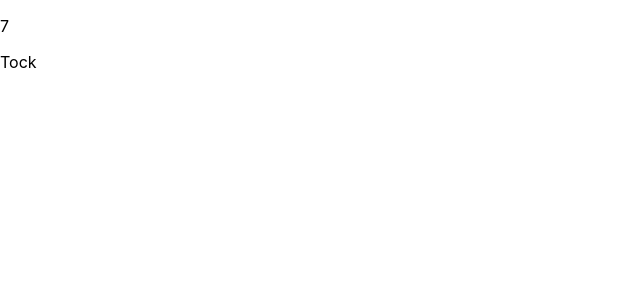
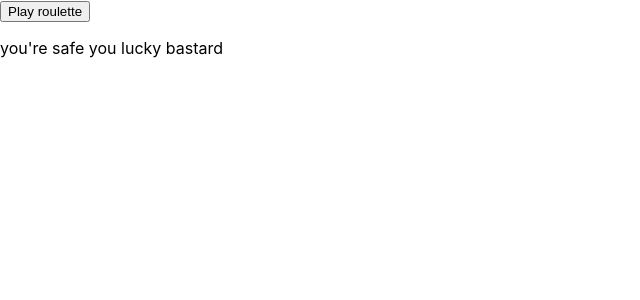
Before and after one commit to andrewvdelarosa/state-drills, a React (Create React App) app: page / in a window 1280 px wide. Shown: the top 300 px of the page, without its empty margins (0-640 px from the left). Built offline with nearby package versions, Linux system fonts and the light colour scheme.

Commit message:
fixed roulette

```diff
--- a/src/index.js
+++ b/src/index.js
@@ -2,13 +2,14 @@ import React from 'react';
 import ReactDOM from 'react-dom';
 import './index.css';
 // import App from './App';
-import Bomb from './state-drills/Bomb'
+// import Bomb from './state-drills/Bomb'
+import Roulette from './state-drills/Roulette'
 // import * as serviceWorker from './serviceWorker';
 
 ReactDOM.render(
     <React.StrictMode>
 
-    <Bomb />
+    <Roulette />
     </React.StrictMode>,
     document.getElementById('root')
 );
--- a/src/state-drills/Roulette.js
+++ b/src/state-drills/Roulette.js
@@ -16,17 +16,16 @@ export default class Roulette extends React.Component {
     }
 
     handleRouletteSpin = () => {
-        console.log(click)
+        console.log('click')
         this.setState({spinningTheChamber: true})
         this.timeout = setTimeout(() => {
-            const bullet = Math.ceil(Math.random() * 8)
+            const randomBullet = Math.ceil(Math.random() * 8)
 
-            this.setStat({
-                chamber: bullet,
+            this.setState({
+                chamber: randomBullet,
                 spinningTheChamber: false,
             })
         }, 2000)
-
     }
 
     displayResults() {
```
